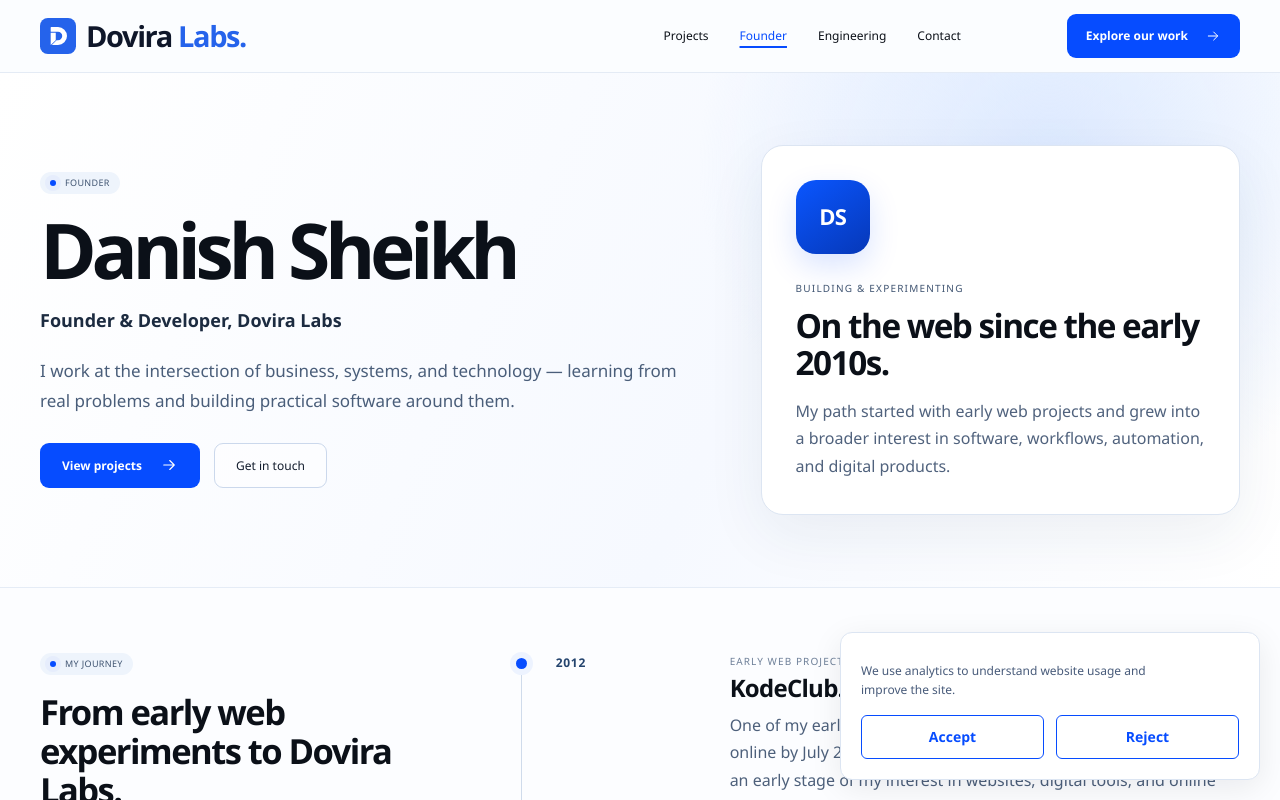
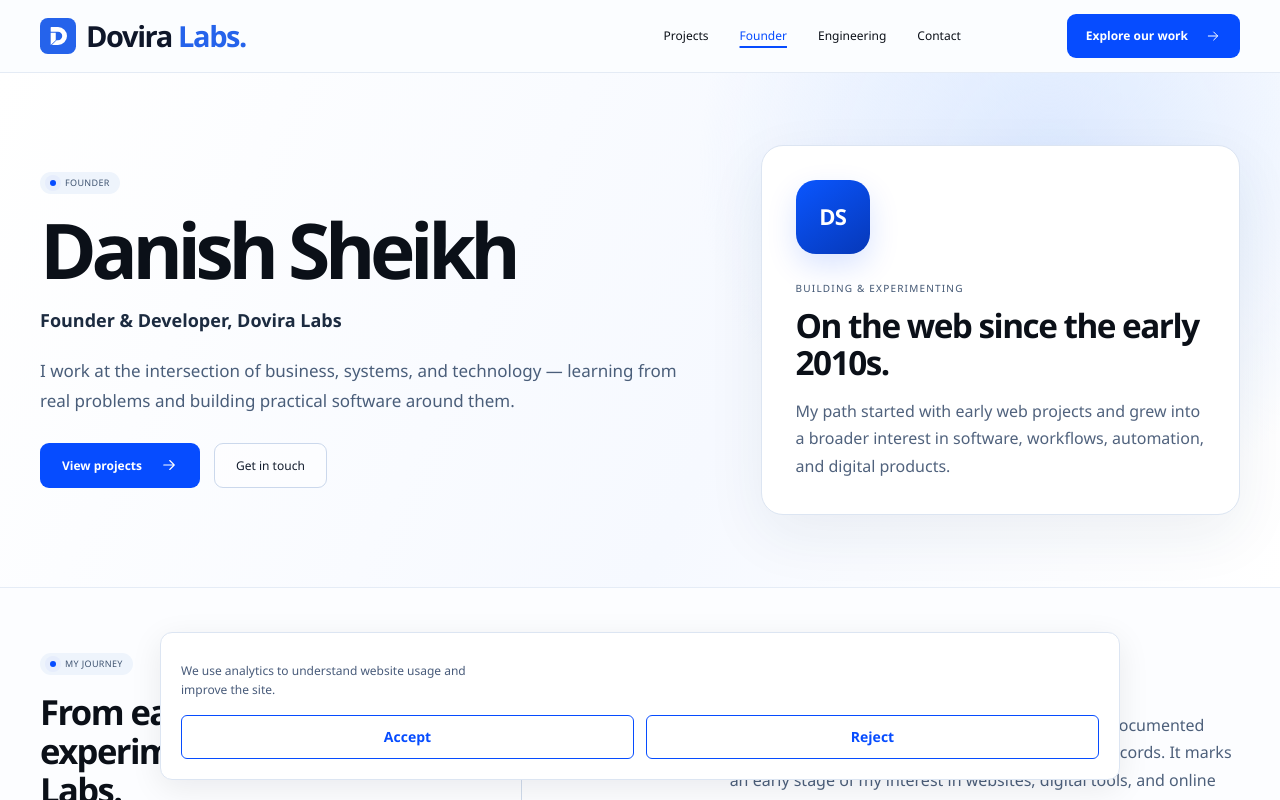
Before and after one commit to DoviraLabs/doviralabs.com, a React (Vite) app: page /founder in a window 1280 px wide. Shown: the top 800 px of the page. Built offline with nearby package versions, Linux system fonts and the light colour scheme.

Commit message:
Center analytics consent banner

```diff
--- a/src/components/analytics-consent.css
+++ b/src/components/analytics-consent.css
@@ -11,9 +11,10 @@
 .analytics-consent {
   position: fixed;
   z-index: 40;
-  right: 20px;
+  left: 50%;
   bottom: 20px;
-  width: min(420px, calc(100% - 40px));
+  transform: translateX(-50%);
+  width: min(960px, calc(100% - 40px));
   max-height: calc(100dvh - 40px);
   overflow-y: auto;
   padding: 20px;
@@ -42,5 +43,9 @@
 .analytics-consent button:focus-visible,
 .analytics-preferences:focus-visible { outline: 3px solid var(--accent); outline-offset: 3px; }
 @media (max-width: 430px) {
-  .analytics-consent { right: 12px; bottom: 12px; width: calc(100% - 24px); padding: 16px; }
+  .analytics-consent {
+    bottom: 12px;
+    width: calc(100% - 24px);
+    padding: 16px;
+  }
 }
```
